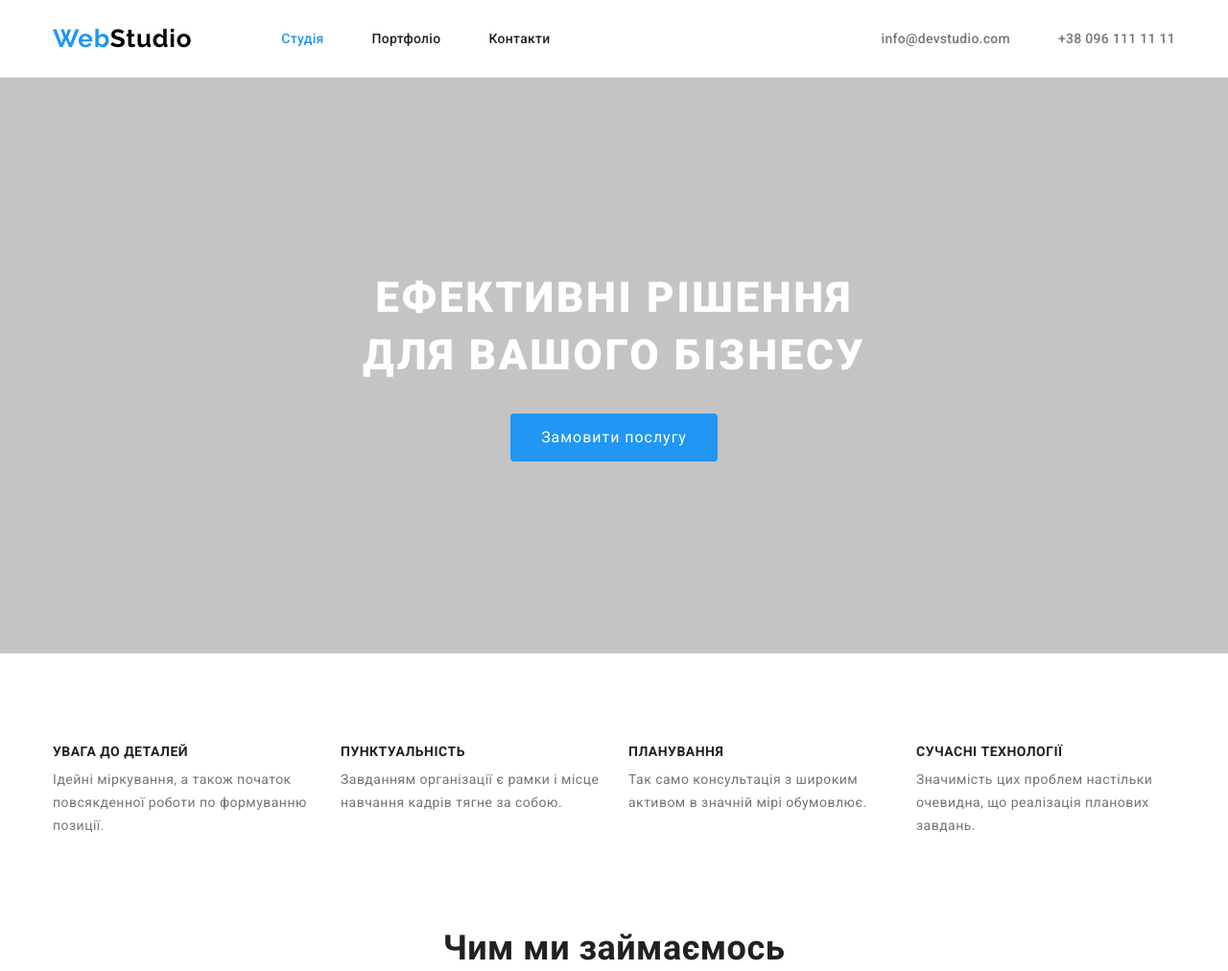
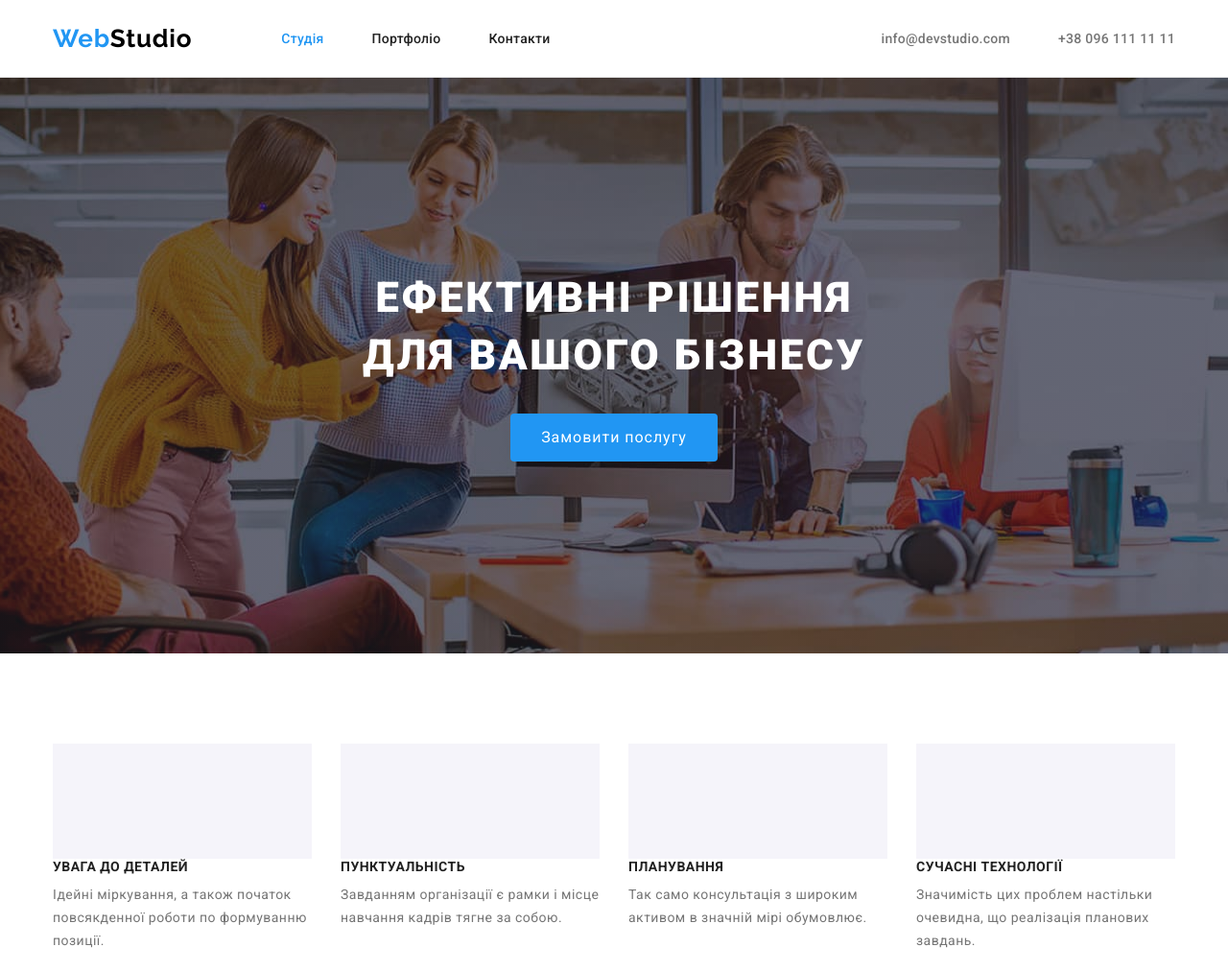
Before and after one commit to Ereyzer/goit-markup-hw-04, a plain HTML site: page index.html in a window 1280 px wide. Shown: the top 1012 px of the page at 96% size. Drawn offline with nearby package versions, Linux system fonts and the light colour scheme.

```diff
--- a/style.css/style.css
+++ b/style.css/style.css
@@ -231,11 +231,23 @@ footer {
   /* наш герой */
   .hero {
 
+    margin-right: auto;
     margin-bottom: 0;
+    margin-left: auto;
     padding-top: 200px;
     padding-bottom: 200px;
 
+    max-width: var(--page-max-width);
 
+    background-image: linear-gradient(
+         to right,
+         rgba(47, 48, 58, 0.4),
+         rgba(47, 48, 58, 0.4)
+        ),
+        url(../img/hero-bg-img.jpg);
+    background-repeat: no-repeat;
+    background-size: cover;
+    background-position: center;
     background-color: #C4C4C4;;
   }
 
@@ -301,6 +313,15 @@ footer {
   .speciality-block {
     display: block;
     width: 270px;
+  }
+
+  .speciality-block::before {
+      content: "";
+      display: block;
+      width: 270px;
+      height: 120px;
+
+      background-color: #F5F4FA;
   }
 
   .speciality-container .speciality-block + .speciality-block {
```
Also changed, not shown: img/hero-bg-img.jpg (added), img/symbol-defs.svg (added).
